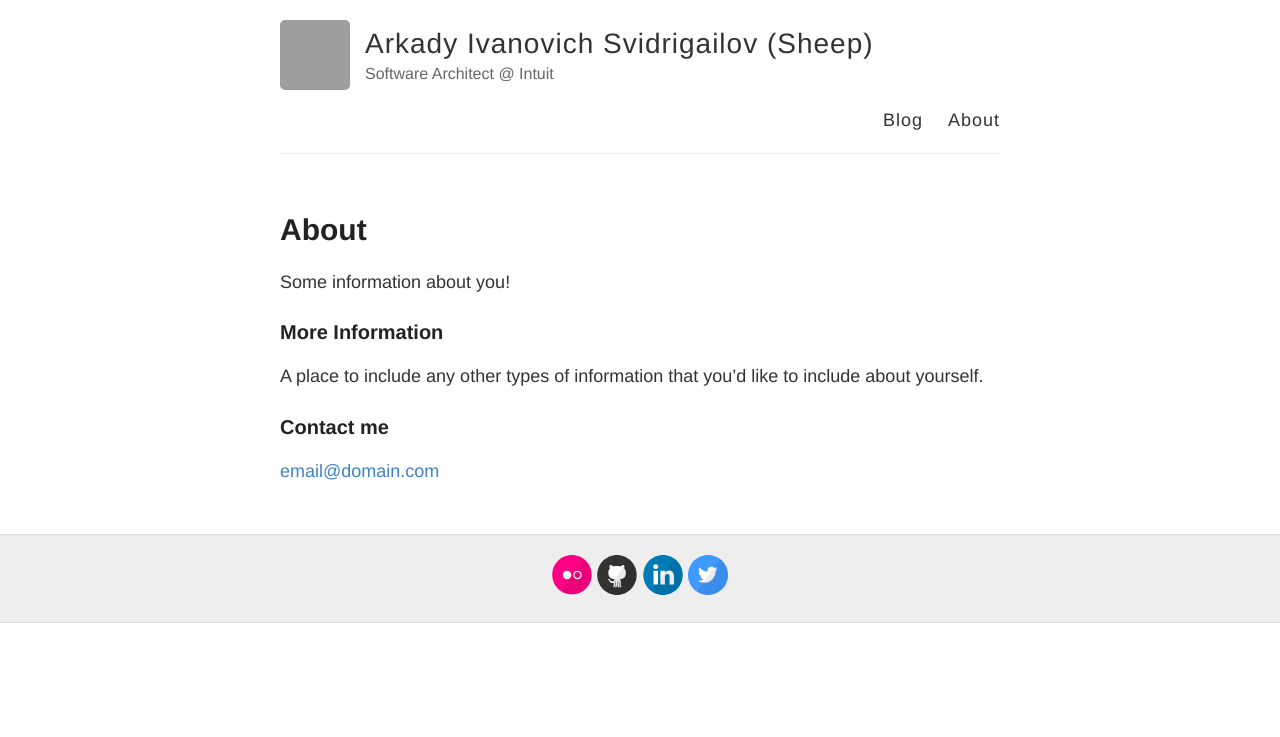
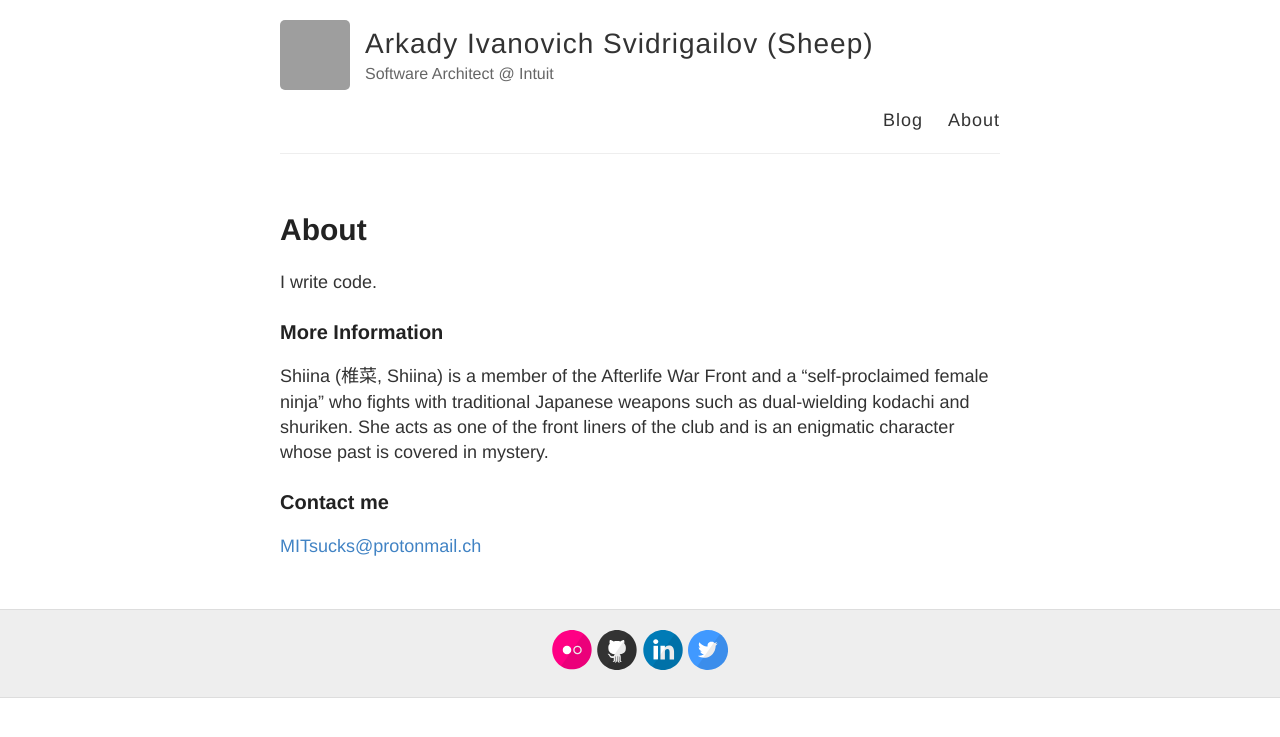
Before and after one commit to femaleninja/femaleninja.github.io, a Jekyll site: the page built from about.md, in a window 1280 px wide. Shown: the top 737 px of the page. Built offline with Jekyll 4.4.1, drawn with Linux system fonts in a browser that asks for light colours; grey boxes are pictures that could not be loaded.

Commit message:
yay ninjas

```diff
--- a/about.md
+++ b/about.md
@@ -4,12 +4,12 @@ title: About
 permalink: /about/
 ---
 
-Some information about you!
+I write code.
 
 ### More Information
 
-A place to include any other types of information that you'd like to include about yourself.
+Shiina (椎菜, Shiina) is a member of the Afterlife War Front and a "self-proclaimed female ninja" who fights with traditional Japanese weapons such as dual-wielding kodachi and shuriken. She acts as one of the front liners of the club and is an enigmatic character whose past is covered in mystery.
 
 ### Contact me
 
-[email@domain.com](mailto:email@domain.com)
+[MITsucks@protonmail.ch](mailto:MITsucks@protonmail.ch)
```
